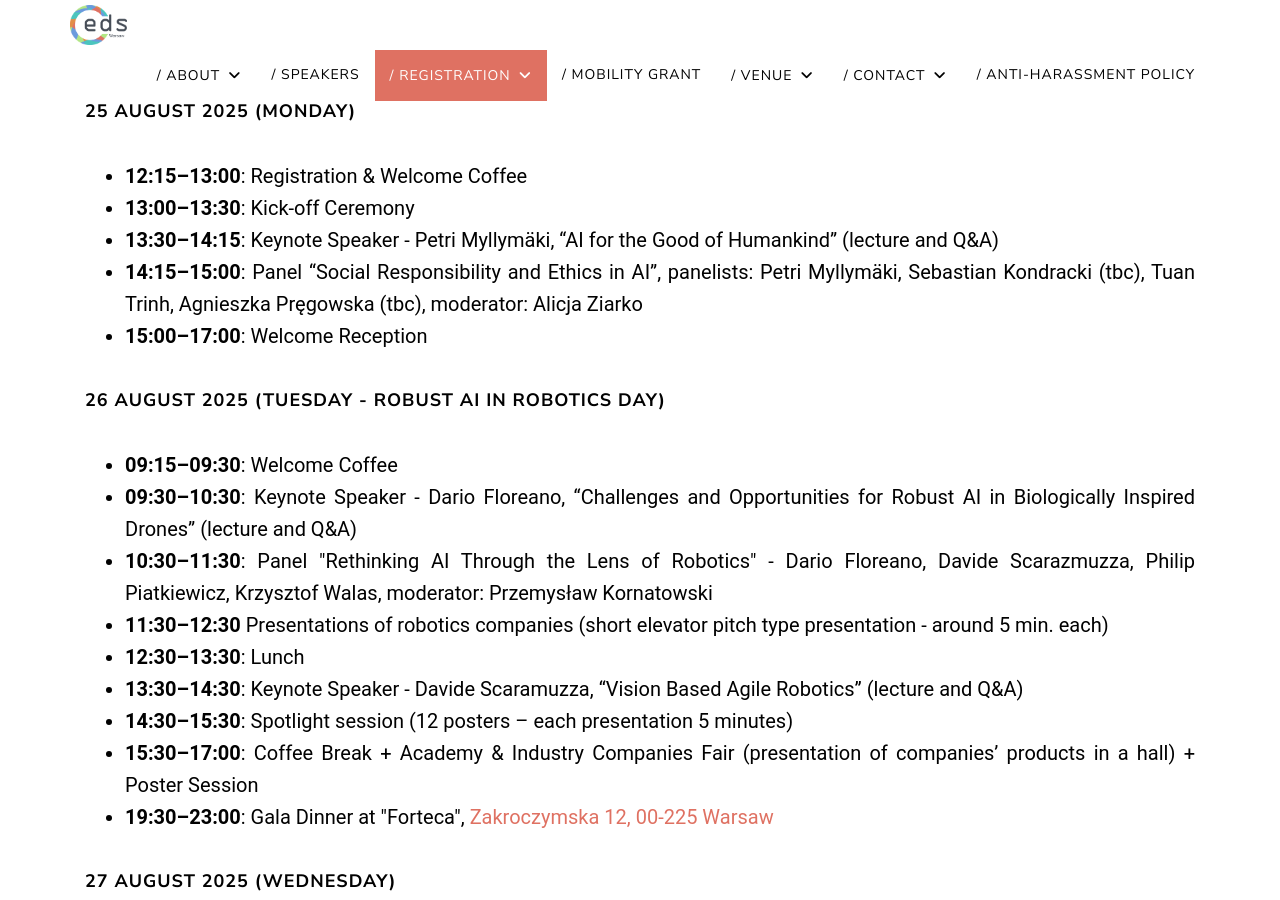
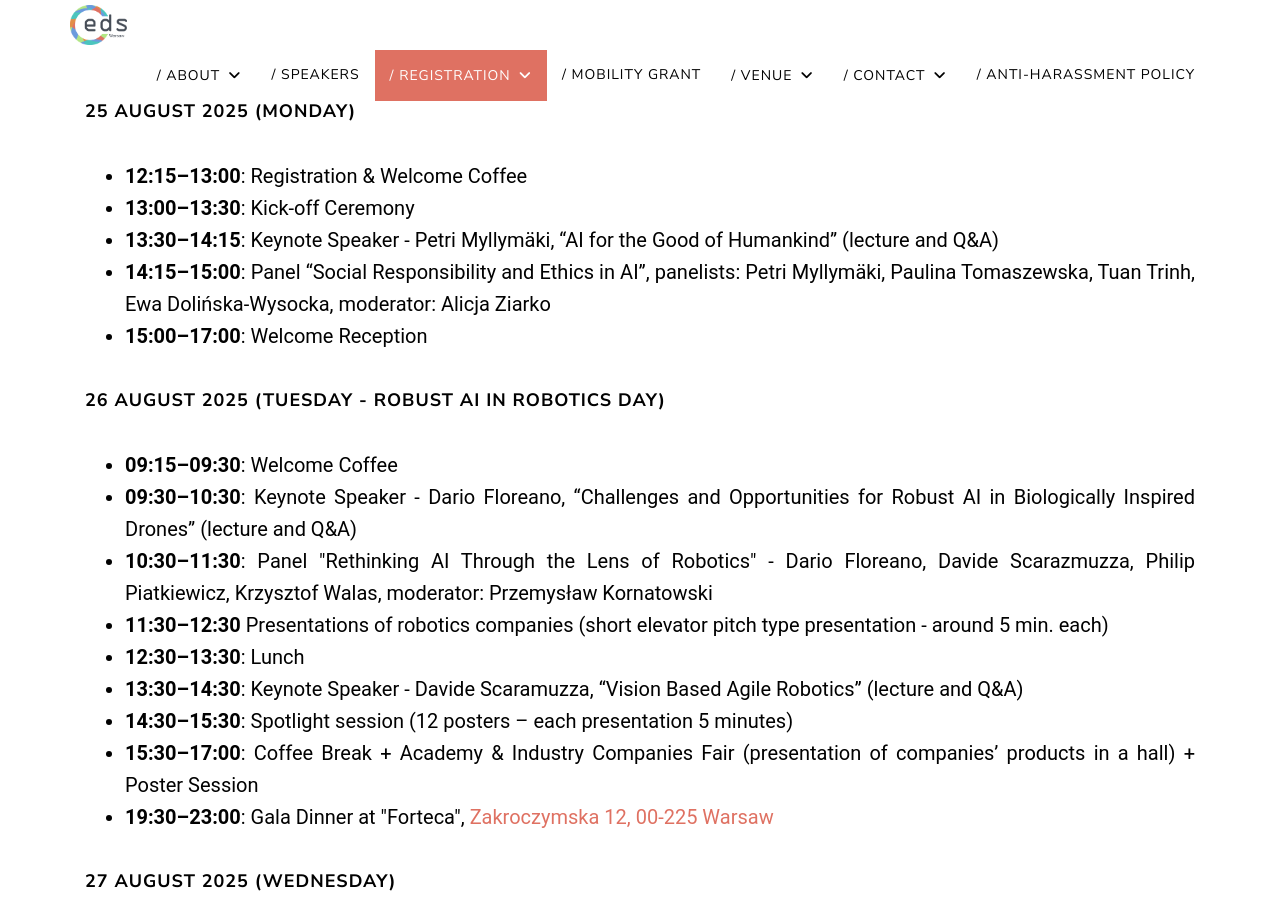
Before and after one commit to eds2025/eds2025.github.io, a Jekyll site: the page built from index.html, in a window 1280 px wide and 900 px high, scrolled down 3787 px. Built offline with Jekyll 4.4.1, drawn with Linux system fonts in a browser that asks for light colours.

Commit message:
Panelist update

```diff
--- a/_includes/home/registration.html
+++ b/_includes/home/registration.html
@@ -11,8 +11,8 @@
                 <li><strong>12:15–13:00</strong>: Registration & Welcome Coffee</li>
                 <li><strong>13:00–13:30</strong>: Kick-off Ceremony</li>
                 <li><strong>13:30–14:15</strong>: Keynote Speaker - Petri Myllymäki, “AI for the Good of Humankind” (lecture and Q&A)</li>
-                <li><strong>14:15–15:00</strong>: Panel “Social Responsibility and Ethics in AI”, panelists: Petri Myllymäki, Sebastian Kondracki (tbc), Tuan Trinh,
-                Agnieszka Pręgowska (tbc), moderator: Alicja Ziarko</li>
+                <li><strong>14:15–15:00</strong>: Panel “Social Responsibility and Ethics in AI”, panelists: Petri Myllymäki, Paulina Tomaszewska, Tuan Trinh,
+                Ewa Dolińska-Wysocka, moderator: Alicja Ziarko</li>
                 <li><strong>15:00–17:00</strong>: Welcome Reception</li>
             </ul>
 
```
